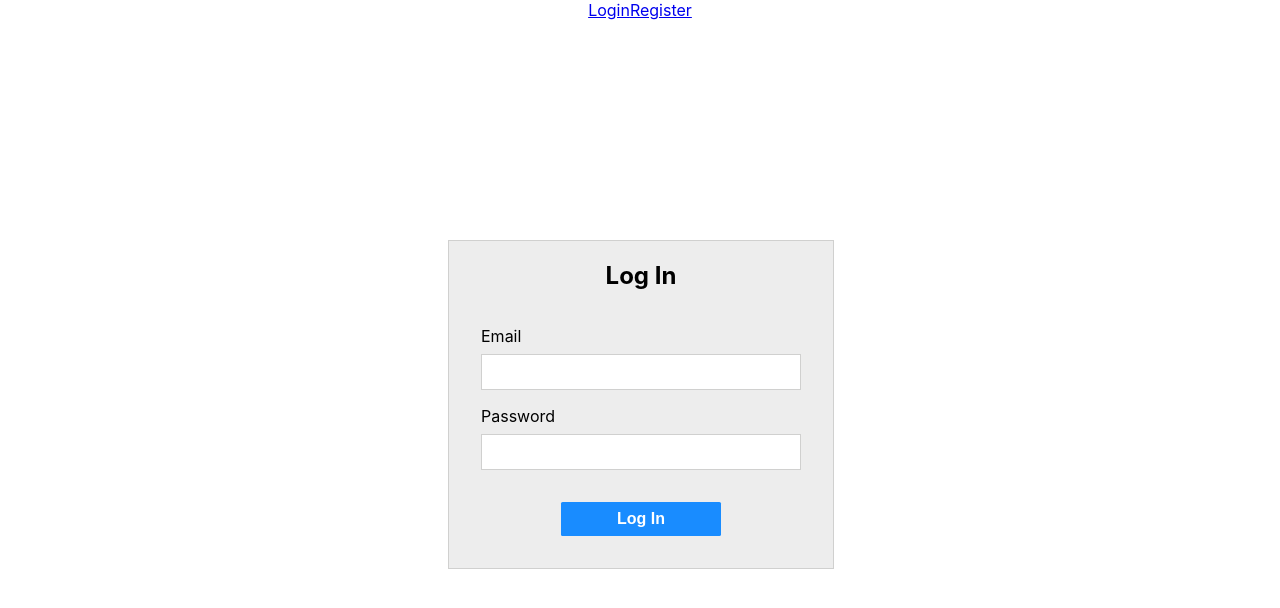
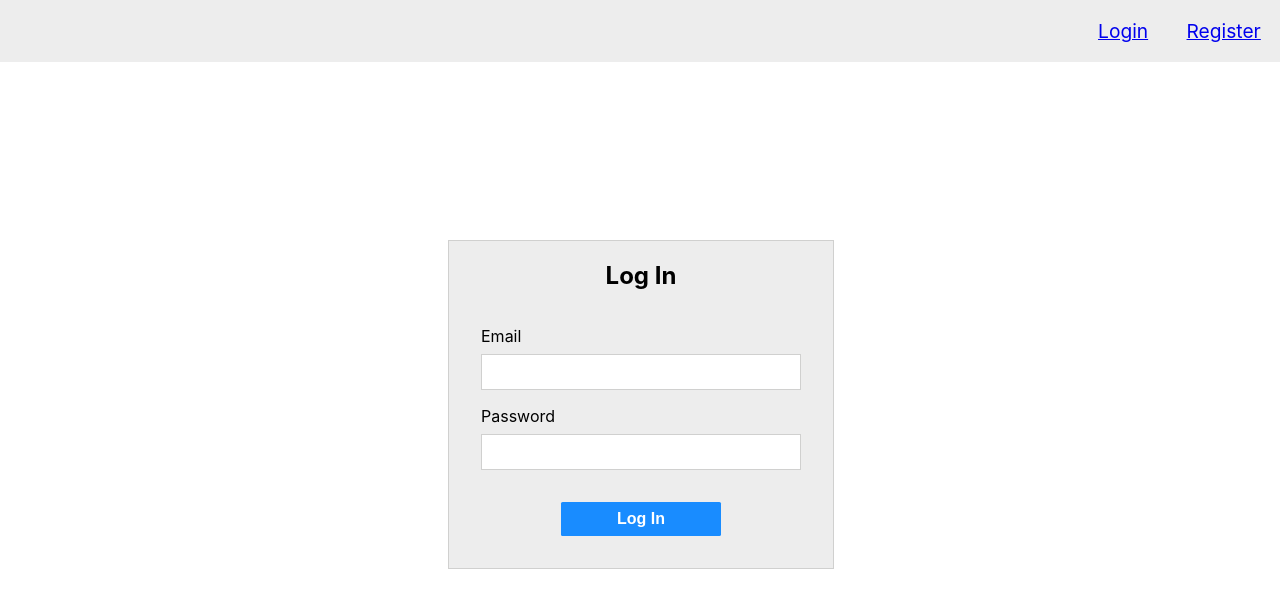
Before and after one commit to cho-jason/mystockportfolio, a React (Create React App) app in the folder client/: page / in a window 1280 px wide. Shown: the top 608 px of the page. Built offline with nearby package versions, Linux system fonts and the light colour scheme; no server answers.

Commit message:
style: added border color to NavBar and moved links to the left

```diff
--- a/client/src/index.css
+++ b/client/src/index.css
@@ -40,7 +40,6 @@ form {
 
 .input {
   display: flex;
-  /* width: 20%; */
   flex-direction: column;
   align-items: stretch;
 }
@@ -70,3 +69,22 @@ button {
   border: 0;
   background-color: #198cff;
 }
+
+/* Navbar */
+nav {
+  background-color: #ededed;
+  font-size: 1.2em;
+  padding: 1em 0em;
+  display: flex;
+  justify-content: flex-end;
+}
+
+nav > div {
+  width: 30%;
+  display: flex;
+  justify-content: flex-end;
+}
+
+nav > div > a {
+  padding: 0em 1em;
+}
```
